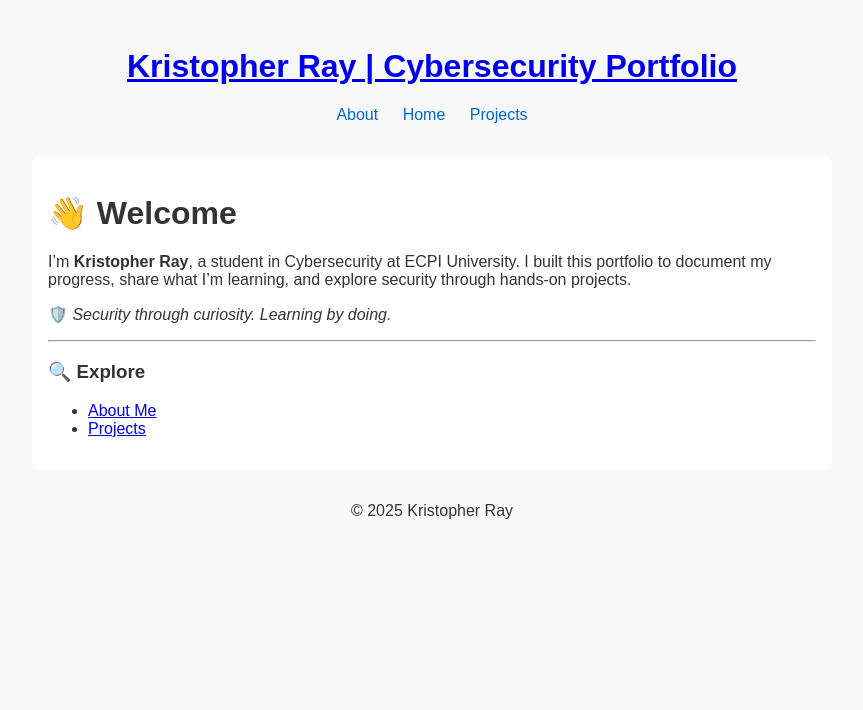
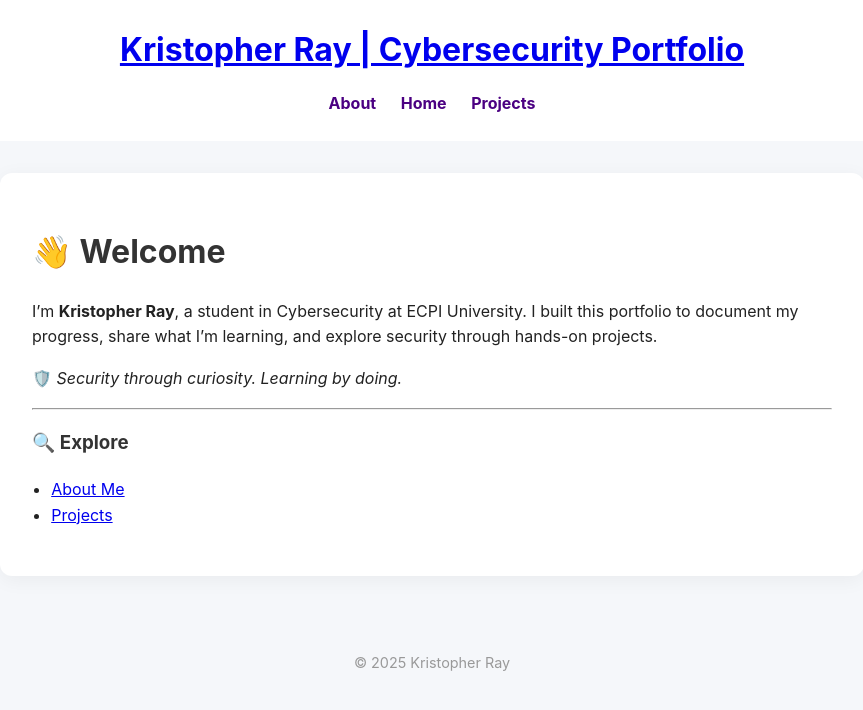
Before and after one commit to sovulent/sovulent.github.io, a Jekyll site: the page built from index.md, in a window 1280 px wide. Shown: the top 710 px of the page, without its empty margins (208-1071 px from the left). Built offline with Jekyll 4.4.1, drawn with Linux system fonts in a browser that asks for light colours.

Commit message:
Update style.css

```diff
--- a/assets/style.css
+++ b/assets/style.css
@@ -1,25 +1,73 @@
+/* Base styles */
 body {
-  font-family: sans-serif;
+  font-family: 'Inter', sans-serif;
+  background: #f5f7fa;
+  color: #222;
+  margin: 0;
+  padding: 0;
+  line-height: 1.6;
+}
+
+/* Container */
+main {
   max-width: 800px;
-  margin: auto;
-  padding: 1em;
-  background: #f9f9f9;
+  margin: 2em auto;
+  background: #fff;
+  padding: 2em;
+  border-radius: 12px;
+  box-shadow: 0 4px 20px rgba(0,0,0,0.05);
+}
+
+/* Header */
+header {
+  text-align: center;
+  padding: 1.5em 0 0.5em;
+  background: #fff;
+}
+
+header h1 {
+  margin: 0;
+  font-size: 2em;
+  color: #4b0082;
+}
+
+nav {
+  margin: 1em 0;
+}
+
+nav a {
+  text-decoration: none;
+  margin: 0 10px;
+  color: #4b0082;
+  font-weight: bold;
+  border-bottom: 2px solid transparent;
+  transition: border-color 0.2s;
+}
+
+nav a:hover {
+  border-color: #4b0082;
+}
+
+/* Footer */
+footer {
+  text-align: center;
+  padding: 2em 0 1em;
+  font-size: 0.9em;
+  color: #999;
+}
+
+/* Lists */
+ul {
+  padding-left: 1.2em;
+}
+
+h1, h2, h3 {
   color: #333;
 }
 
-header, footer {
-  text-align: center;
-  margin: 2em 0;
+/* Extras */
+code {
+  background: #eee;
+  padding: 0.2em 0.4em;
+  border-radius: 4px;
 }
-
-nav a {
-  margin: 0 10px;
-  text-decoration: none;
-  color: #0366d6;
-}
-
-main {
-  padding: 1em;
-  background: white;
-  border-radius: 8px;
-}
```
